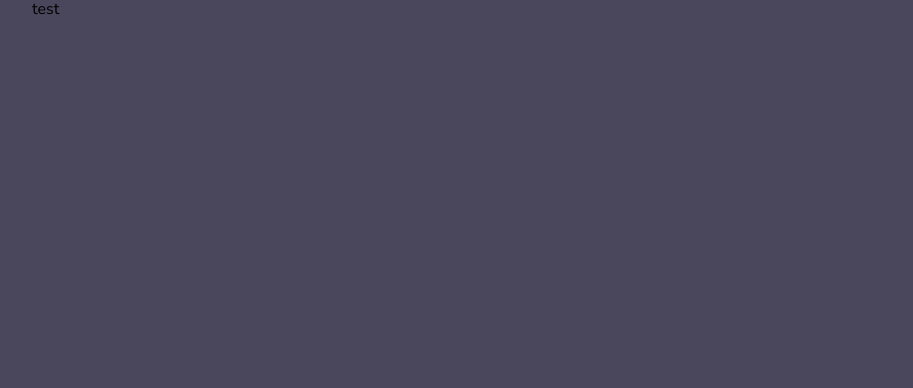
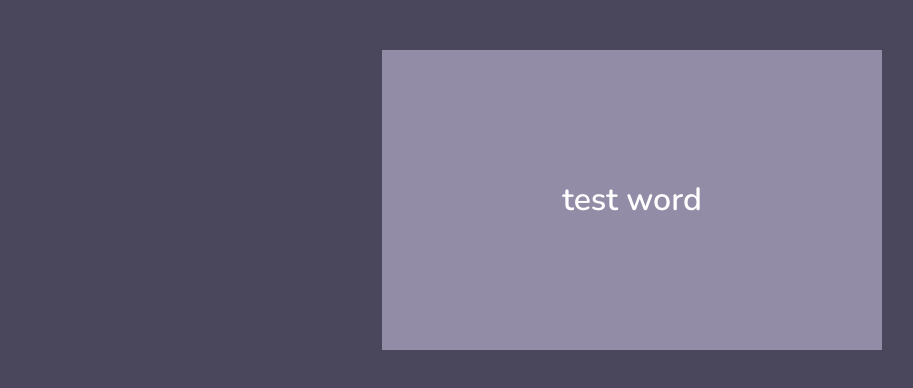
Before and after one commit to Code-Timothy/flashcards-app, a React (Create React App) app: page / in a window 1280 px wide. Shown: the top 388 px of the page, without its empty margins (8-921 px from the left). Built offline with nearby package versions, Linux system fonts and the light colour scheme.

Commit message:
add Flashcards component with styling

```diff
--- a/src/features/Flashcards/index.js
+++ b/src/features/Flashcards/index.js
@@ -1,5 +1,11 @@
+import { FlashCard, FlashCardContent, Wrapper } from "./styled";
+
 const Flashcards = () => (
-    <div>test</div>
+    <Wrapper>
+        <FlashCard>
+            <FlashCardContent>test word</FlashCardContent>
+        </FlashCard>
+    </Wrapper>
 );
 
 export default Flashcards;
--- /dev/null
+++ b/src/features/Flashcards/styled.js
@@ -0,0 +1,25 @@
+import styled from "styled-components";
+
+export const Wrapper = styled.div`
+    display: flex;
+    justify-content: center;
+    align-items: center;
+    margin-top: 50px;
+`;
+
+export const FlashCard = styled.div`
+    display: flex;
+    justify-content: center;
+    align-items: center;
+    min-height: 300px;
+    min-width: 500px;
+    padding: 20px;
+    background: ${({ theme }) => theme.colors.manatee};
+`;
+
+export const FlashCardContent = styled.p`
+    font-size: 32px;
+    font-weight: 600;
+    margin: 0;
+    color: ${({ theme }) => theme.colors.white};
+`;
```
